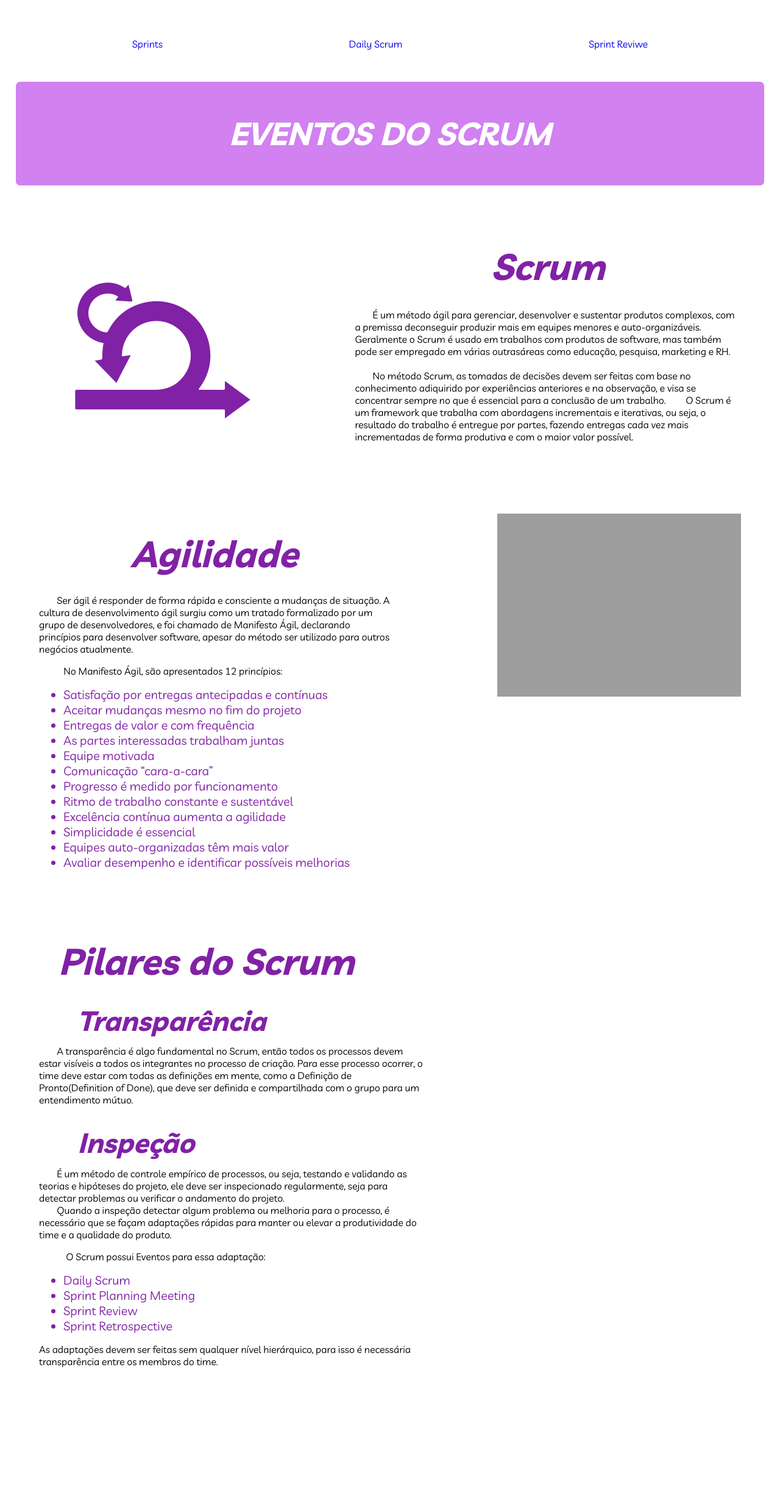
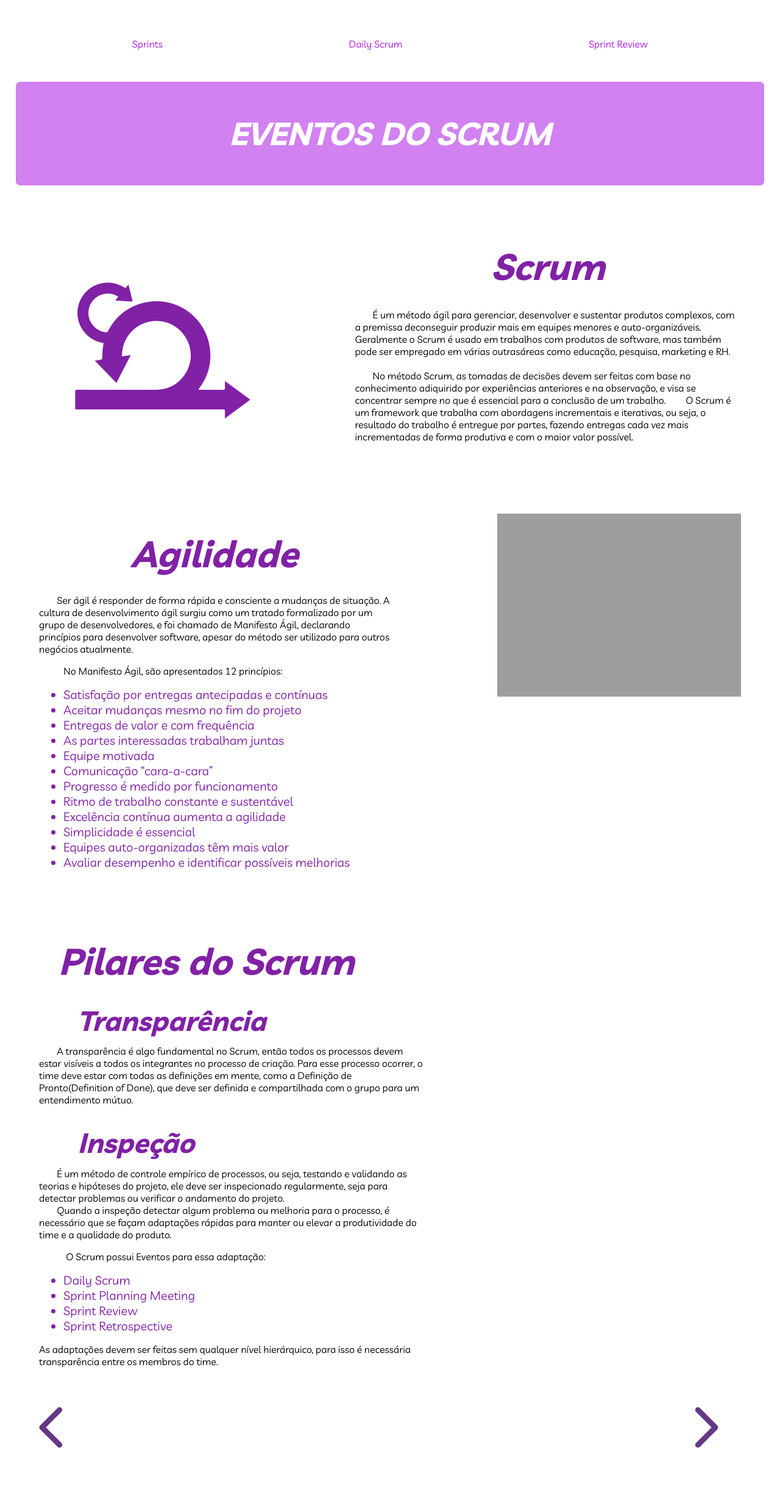
Before and after one commit to Sandro-Pimentel/AReS, a Flask app: page /conteudo3 in a window 1280 px wide. Shown: the part 85-2526 px from the top of the page at 61% size. Before the commit the page ends 2327 px from the top, so only its background shows below. Run offline with Flask 3, Linux system fonts and the light colour scheme; grey boxes are pictures that could not be loaded.

Commit message:
atualização na navegação do site
Adição de setas de navegação entre paginas e leve correção de navegação dentro das paginas

```diff
--- a/Code/static/styles/style.css
+++ b/Code/static/styles/style.css
@@ -168,6 +168,33 @@ hr{
     width: 95%;
 }
 
+.seta{
+    width:50%;
+}
+
+A {
+    text-decoration: none;
+}
+
+/* link que ainda não foi visitado */
+a:link {
+    color: #AB1BE3;
+ }
+
+ /* link que foi visitado */
+ a:visited {
+     color: #AB1BE3;
+ }
+
+ /* mouse over */
+ a:hover {
+     color: #8121A6;
+ }
+
+ /* link selecionado */
+ a:active {
+     color: #AB1BE3;
+ }
 
 /* pagina inicial (index)*/
 
--- a/Code/templates/conteudo3.html
+++ b/Code/templates/conteudo3.html
@@ -10,7 +10,7 @@
         <div class="links">
             <a href="#Agilidade">Sprints</a>
             <a href="#">Daily Scrum</a>
-            <a href="#Pilares">Sprint Reviwe</a>
+            <a href="#Pilares">Sprint Review</a>
         </div>
     <div class="banner">
         <h1>EVENTOS DO SCRUM</h1>
@@ -78,5 +78,13 @@
         </div>
 
     </div>
+    <div class="content">
+        <div>
+            <a href="/conteudo2" ><img class="seta" src="static/imagens/seta_esq.png" alt=""></a>
+        </div>
+        <div>
+            <a href="/conteudo4"><img class="seta" src="static/imagens/seta_dir.png" alt=""></a>
+        </div>
+    </div>
 </div>
 {% endblock %}
```
Also changed, not shown: Code/templates/conteudo1.html (+9 -1 lines), Code/templates/conteudo2.html (+14 -6 lines), Code/templates/conteudo4.html (+8 -1 lines).
